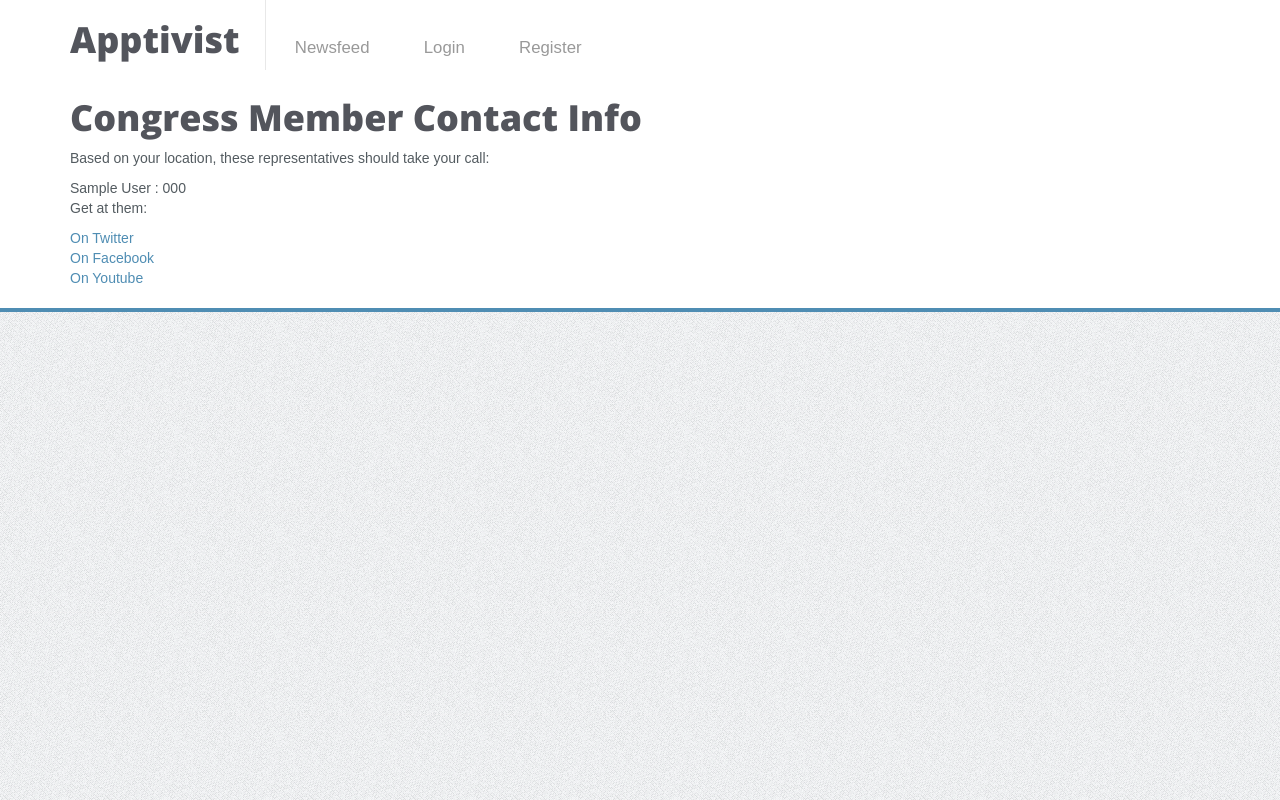
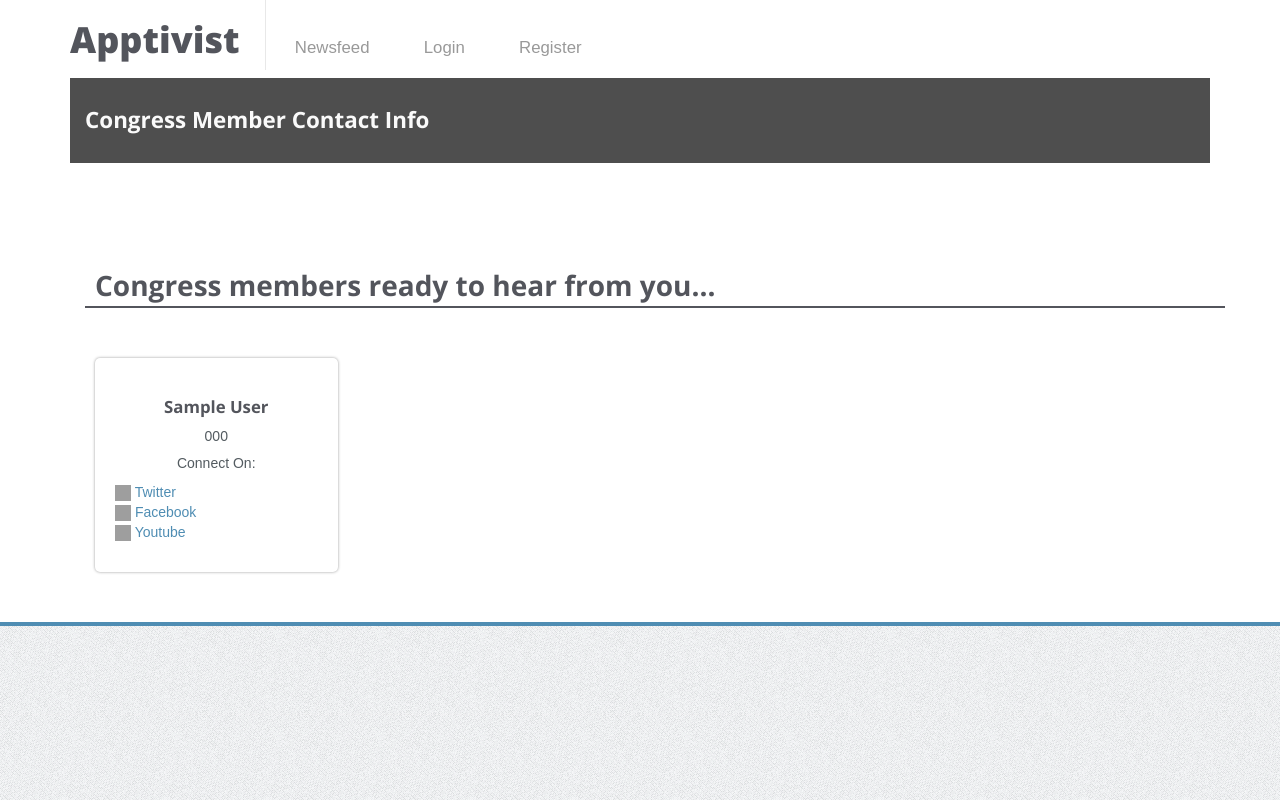
Before and after one commit to taliegarcia-zz/apptivist, a Flask app: template templates/congress.html in a window 1280 px wide. Run offline with Flask 2, Linux system fonts and the light colour scheme; the template is opened without the code that fills it: most values are stand-ins (such as "Sample title", 1, 10 or a date in 2020); parts of the project's set-up code (start-up, migrations or seed data) failed here and were passed over; some libraries are stand-ins or nearby versions; grey boxes are pictures that could not be loaded.

Commit message:
finished styling congress page

```diff
--- a/templates/congress.html
+++ b/templates/congress.html
@@ -2,24 +2,53 @@
 {% block title %}Contact | {% endblock %}
 {% block content %}
 
-  <h1>Congress Member Contact Info</h1>
+<!-- Page Title -->
+<div class="section section-breadcrumbs">
+      <div class="container">
+        <div class="row">
+          <div class="col-md-12">
+            <h1>Congress Member Contact Info</h1>
+          </div>
+        </div>
+      </div>
+</div>
 
-  <p>Based on your location, these representatives should take your call:</p>
+<div class="section">
+  <div class="container">
+    <div class="row">
+    <div class="col-sm-12">
 
-	  <ul>
-	  {% for rep in congress_list %}
-	  	<div class="congress">
-	  	<li>{{ rep['first_name'] }} {{ rep['last_name'] }} : {{ rep['phone'] }}
-	  	<p>Get at them:</p>
-	  	<ul>
-		  	<li><a href="http://www.twitter.com/{{ rep['twitter_id'] }}">On Twitter</a></li>
-		  	<li><a href="http://www.twitter.com/{{ rep['facebook_id'] }}">On Facebook</a></li>
-		  	<li><a href="http://www.twitter.com/{{ rep['youtube_id'] }}">On Youtube</a></li>
-		</ul>
-	  	</li>
-	  	<br>
-	  	</div>
-	  {% endfor %}
-	  </ul>
+</div>
+</div>
+</div>
+</div>
+
+
+<div class="section">
+	        <div class="container">
+	        	<h2>Congress members ready to hear from you...</h2>
+	        	<div class="row">
+	        		{% for rep in congress_list %}
+	        		<div class="col-md-3 col-sm-6">
+	        			<div class="service-wrapper">
+		        			<h3>{{ rep['first_name'] }} {{ rep['last_name'] }}</h3>
+		        			<p>{{ rep['phone'] }}</p>
+		        			<h5>Connect On:</h5>
+		        			<ul style="text-align: left;">
+		        			<li>
+		        			<img src="/static/images/twitter.png" width="16px" height="16px"><a href="http://www.twitter.com/{{ rep['twitter_id'] }}"> Twitter</a>
+		        			</li>
+		        			<li>
+		        			<img src="/static/images/facebook.png" width="16px" height="16px"><a href="http://www.facebook.com/{{ rep['facebook_id'] }}"> Facebook</a>
+		        			</li>
+		        			<li>
+		        			<img src="/static/images/youtube.png" width="16px" height="16px"><a href="http://www.youtube.com/{{ rep['youtube_id'] }}"> Youtube</a>
+		        			</li>
+	        			</div>
+	        		</div>
+	        		{% endfor %}
+	        	</div>
+	        </div>
+</div>
 
 {% endblock %}
```
